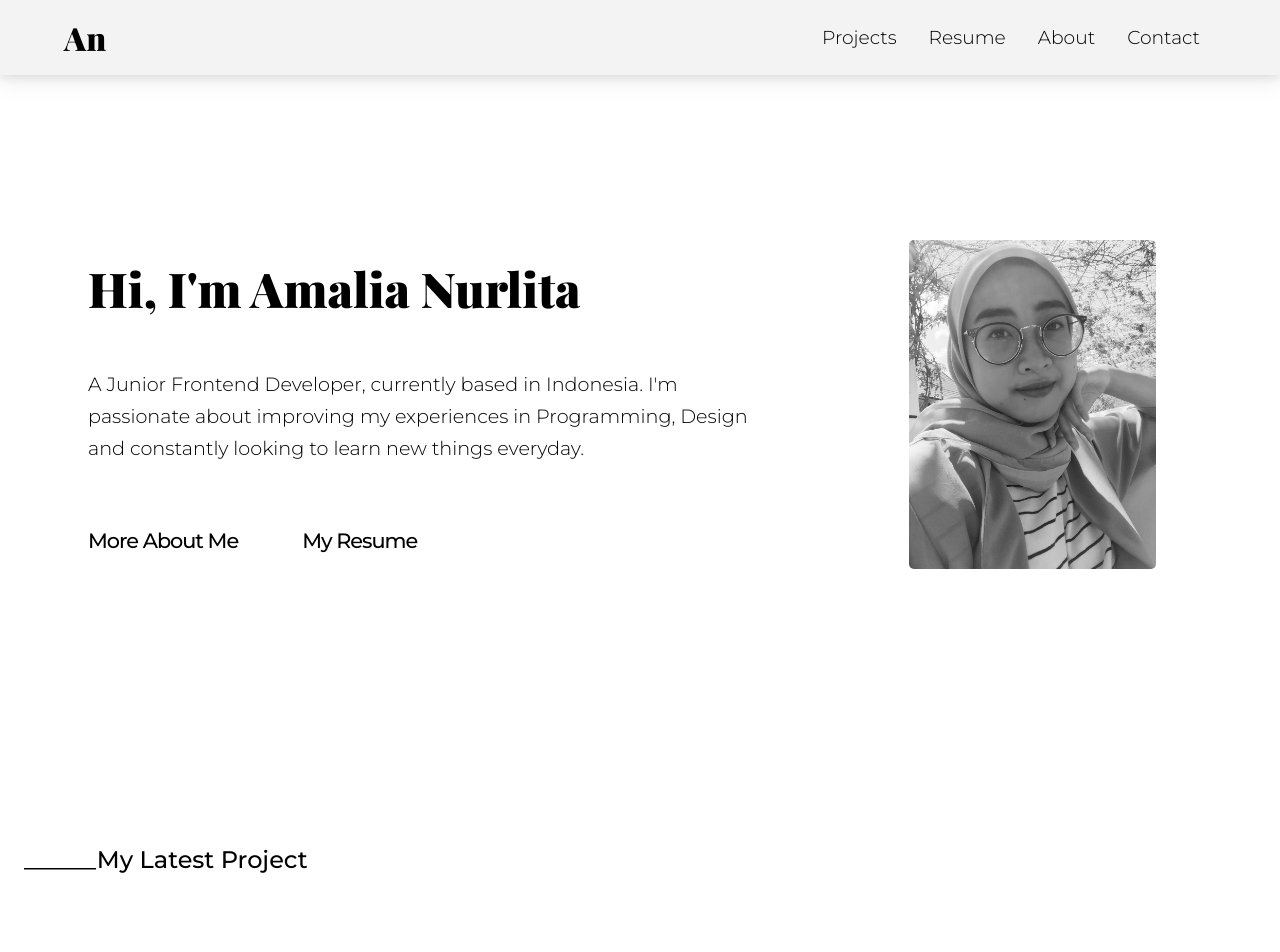
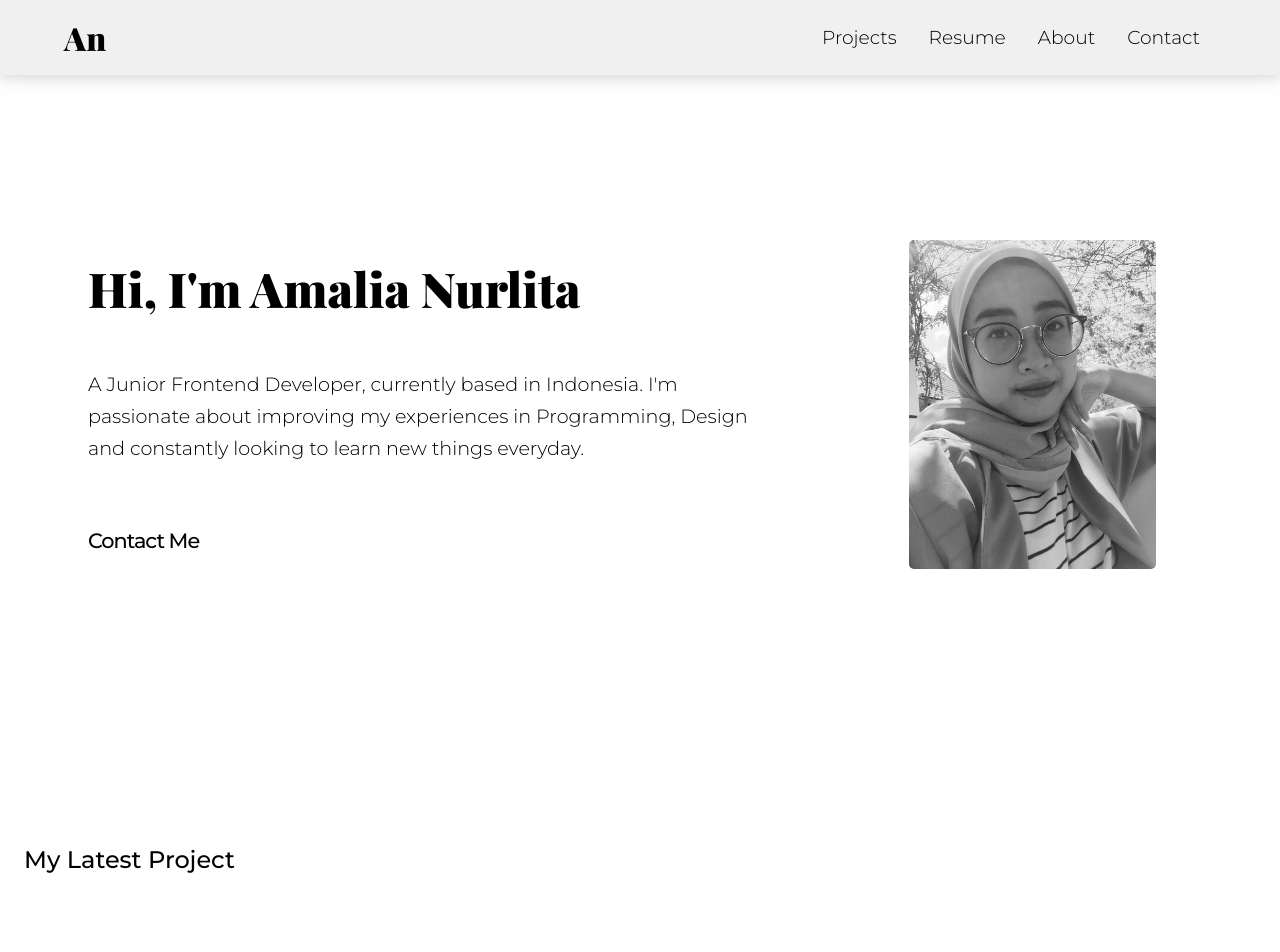
Before and after one commit to amalianrlt/portfolio, a React (Create React App) app: page / in a window 1280 px wide. Shown: the top 952 px of the page. Built offline with nearby package versions, Linux system fonts and the light colour scheme.

Commit message:
[Amal] - edit bug

```diff
--- a/src/styles/scss/MainPage.scss
+++ b/src/styles/scss/MainPage.scss
@@ -37,7 +37,7 @@ header {
   position: fixed;
   width: 100%;
   z-index: 1000;
-  background-color: rgba(235, 235, 235, 0.6);
+  background-color: rgb(240, 240, 240);
   box-shadow: 0 4px 8px 0 rgba(155, 155, 155, 0.2),
     0 6px 20px 0 rgba(163, 163, 163, 0.19);
   .right-side {
--- a/src/views/AboutPage.js
+++ b/src/views/AboutPage.js
@@ -40,7 +40,7 @@ export const AboutPage = () => {
       </section>
       <section className="reachOut">
         <Grid container>
-          <Grid item lg={7} xs={12}>
+          <Grid item lg={7} xs={12} md={6}>
             <div className="connect" id="contact">
               <h1>Let's Connect</h1>
               <h4>I always open for the opportunity, so let's connect or <br/> just to say hello!</h4>
@@ -51,7 +51,7 @@ export const AboutPage = () => {
               <a href="http://github.com/amalianrlt/" rel="noopener noreferrer" target="_blank"> <SvgIcon component={GitHubIcon} style={{ fontSize: 40 }}/></a>
             </div>
           </Grid>
-        <Grid item lg={5} xs={12}>
+        <Grid item lg={5} xs={12} md={6}>
           <div className="skills">
           <h1>Skills</h1>
           <div className="coding">
--- a/src/views/MainPage.js
+++ b/src/views/MainPage.js
@@ -53,14 +53,7 @@ export const MainPage = () => {
                 style={{ display: "flex", alignItems: "center" }}
               >
                 <h4>
-                  <a href="/about">More About Me</a>
-                </h4>
-                <h4>
-                <a
-              href="https://www.dropbox.com/s/zscji0weg7yodhn/Amalia%20Nurlita%20-%20Resume.pdf?dl=0"
-              rel="noopener noreferrer"
-              target="_blank"
-            >My Resume</a>
+                  <a href="/about">Contact Me</a>
                 </h4>
               </div>
             </Grid>
@@ -73,7 +66,7 @@ export const MainPage = () => {
       <section className="myProjects" id="project">
         <Container>
           <h5>
-            <span>______</span>My Latest Project
+            My Latest Project
           </h5>
           <div className="latestProject">
             <h1>Protra</h1>
```
